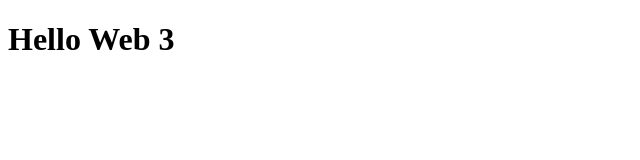
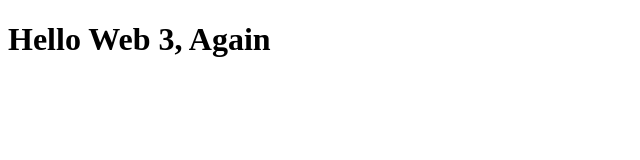
Before and after one commit to chyld/web3-blockchain, a plain HTML site: page index.html in a window 1280 px wide. Shown: the whole page, without its empty margins (0-640 px from the left). Drawn offline with Linux system fonts and the light colour scheme.

Commit message:
Update index.html

```diff
--- a/index.html
+++ b/index.html
@@ -8,6 +8,6 @@
 </head>
 
 <body>
-    <h1>Hello Web 3</h1>
+    <h1>Hello Web 3, Again</h1>
 </body>
 </html>
```
